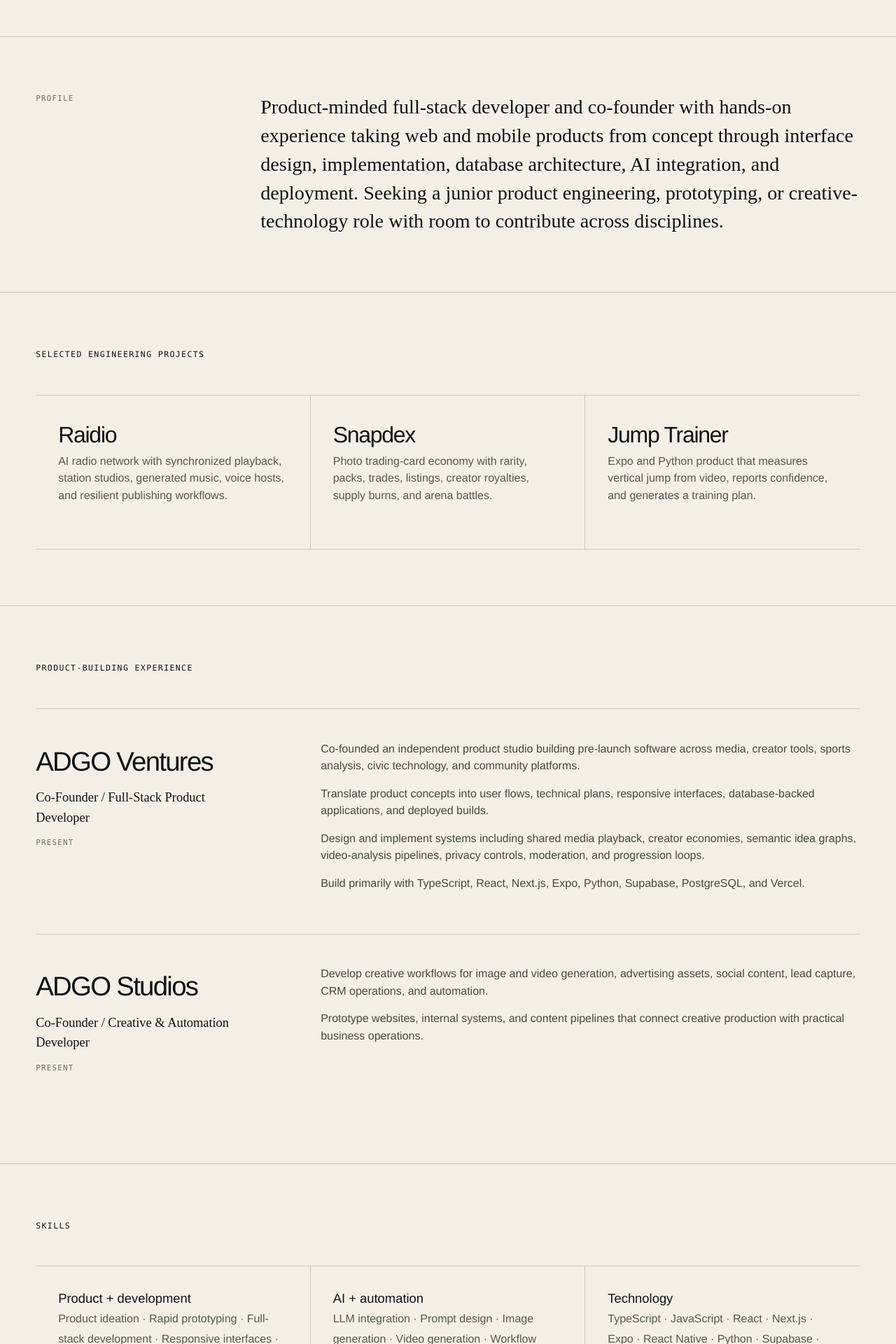
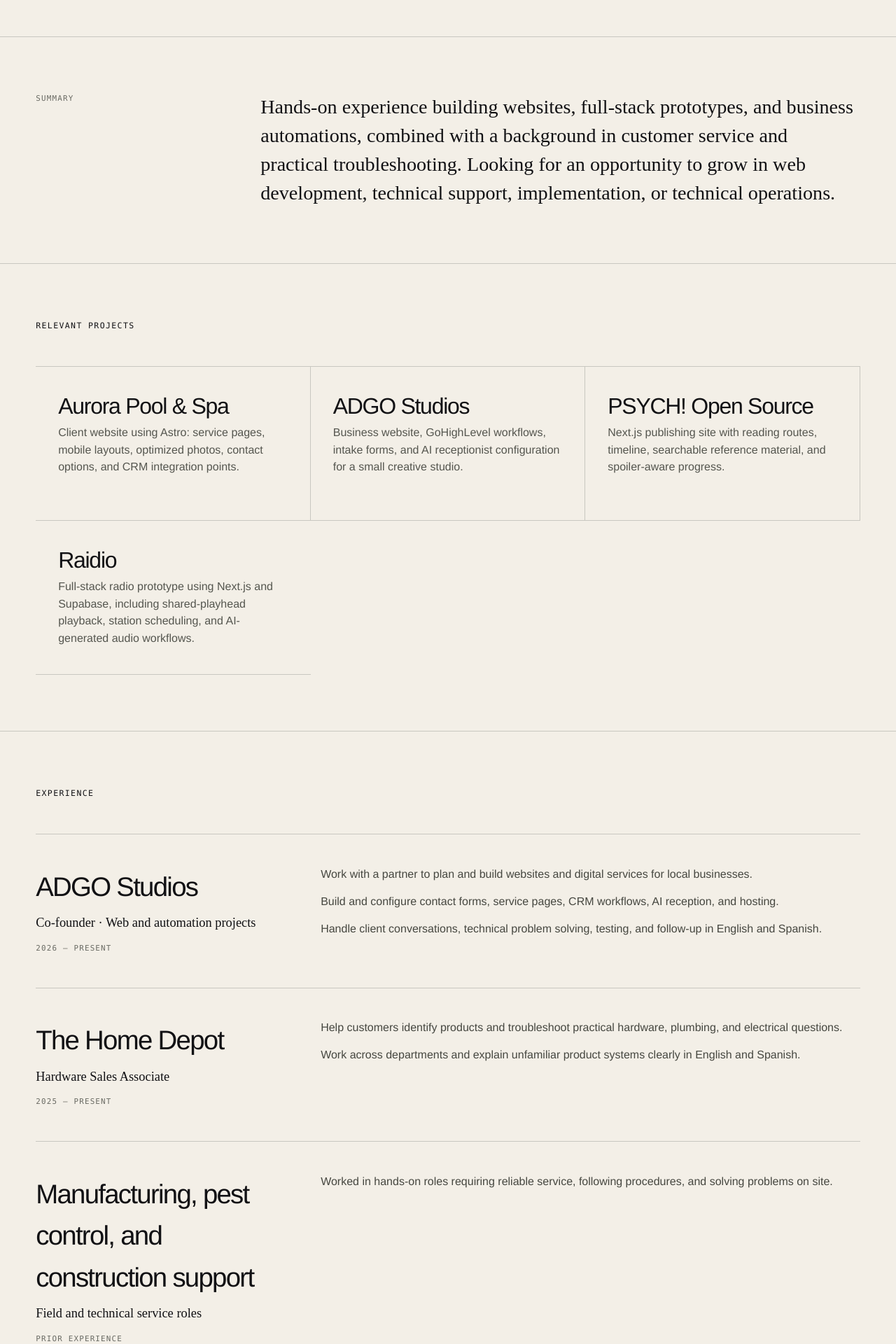
Before and after one commit to hellsangel05/portfolio-site, a Next.js app: page /resume in a window 1280 px wide. Shown: the part 460-2380 px from the top of the page at 70% size. Built offline with nearby package versions, Linux system fonts and the light colour scheme.

Commit message:
Align resume, navigation and case studies with job search

```diff
--- a/app/resume/page.tsx
+++ b/app/resume/page.tsx
@@ -3,57 +3,46 @@
 import PrintButton from "../components/PrintButton";
 
 export const metadata: Metadata = {
-  title: "Resume",
-  description: "Resume for Angel Gonzalez, a product-minded full-stack developer and co-founder of ADGO Ventures and ADGO Studios.",
+  title: "Résumé",
+  description: "Résumé and project experience for Angel Gonzalez in Los Angeles.",
   alternates: { canonical: "/resume" },
 };
 
-const productRoles = [
+const builds = [
+  { title: "Aurora Pool & Spa", slug: "aurora-pool-spa", copy: "Client website using Astro: service pages, mobile layouts, optimized photos, contact options, and CRM integration points." },
+  { title: "ADGO Studios", slug: "adgo-studios", copy: "Business website, GoHighLevel workflows, intake forms, and AI receptionist configuration for a small creative studio." },
+  { title: "PSYCH! Open Source", slug: "psych-open-source", copy: "Next.js publishing site with reading routes, timeline, searchable reference material, and spoiler-aware progress." },
+  { title: "Raidio", slug: "raidio", copy: "Full-stack radio prototype using Next.js and Supabase, including shared-playhead playback, station scheduling, and AI-generated audio workflows." },
+];
+
+const experience = [
   {
-    company: "ADGO Ventures",
-    title: "Co-Founder / Full-Stack Product Developer",
-    date: "Present",
+    title: "Co-founder · Web and automation projects",
+    company: "ADGO Studios",
+    dates: "2026 – present",
     bullets: [
-      "Co-founded an independent product studio building pre-launch software across media, creator tools, sports analysis, civic technology, and community platforms.",
-      "Translate product concepts into user flows, technical plans, responsive interfaces, database-backed applications, and deployed builds.",
-      "Design and implement systems including shared media playback, creator economies, semantic idea graphs, video-analysis pipelines, privacy controls, moderation, and progression loops.",
-      "Build primarily with TypeScript, React, Next.js, Expo, Python, Supabase, PostgreSQL, and Vercel.",
+      "Work with a partner to plan and build websites and digital services for local businesses.",
+      "Build and configure contact forms, service pages, CRM workflows, AI reception, and hosting.",
+      "Handle client conversations, technical problem solving, testing, and follow-up in English and Spanish.",
     ],
   },
   {
-    company: "ADGO Studios",
-    title: "Co-Founder / Creative & Automation Developer",
-    date: "Present",
+    title: "Hardware Sales Associate",
+    company: "The Home Depot",
+    dates: "2025 – present",
     bullets: [
-      "Develop creative workflows for image and video generation, advertising assets, social content, lead capture, CRM operations, and automation.",
-      "Prototype websites, internal systems, and content pipelines that connect creative production with practical business operations.",
+      "Help customers identify products and troubleshoot practical hardware, plumbing, and electrical questions.",
+      "Work across departments and explain unfamiliar product systems clearly in English and Spanish.",
     ],
   },
-];
-
-const selectedProducts = [
   {
-    name: "Raidio",
-    slug: "raidio",
-    description: "AI radio network with synchronized playback, station studios, generated music, voice hosts, and resilient publishing workflows.",
+    title: "Field and technical service roles",
+    company: "Manufacturing, pest control, and construction support",
+    dates: "Prior experience",
+    bullets: [
+      "Worked in hands-on roles requiring reliable service, following procedures, and solving problems on site.",
+    ],
   },
-  {
-    name: "Snapdex",
-    slug: "snapdex",
-    description: "Photo trading-card economy with rarity, packs, trades, listings, creator royalties, supply burns, and arena battles.",
-  },
-  {
-    name: "Jump Trainer",
-    slug: "jump-trainer",
-    description: "Expo and Python product that measures vertical jump from video, reports confidence, and generates a training plan.",
-  },
-];
-
-const additionalExperience = [
-  ["Hardware Sales Associate", "The Home Depot", "May 2025 — Present"],
-  ["Manufacturing Technician", "Chatsworth Products Incorporated", "Nov 2024 — May 2025"],
-  ["Pest Control Technician", "Mosquito Squad", "May 2023 — Oct 2024"],
-  ["Earlier roles", "Retail and security", "2017 — 2023"],
 ];
 
 export default function ResumePage() {
@@ -62,73 +51,61 @@
       <header className="resume-hero section-shell">
         <div>
           <Link href="/" className="back-link">← Portfolio</Link>
-          <p className="eyebrow">Resume</p>
+          <p className="eyebrow">Résumé</p>
           <h1>Angel Gonzalez</h1>
-          <p className="resume-title">Product-Minded Full-Stack Developer</p>
+          <p className="resume-title">Web Development · Automation · Technical Support</p>
         </div>
         <div className="resume-contact">
-          <p>Los Angeles, California</p>
+          <p>San Fernando Valley · Los Angeles, CA</p>
           <a href="mailto:gonzalezangel0510@yahoo.com">gonzalezangel0510@yahoo.com</a>
-          <a href="https://github.com/hellsangel05" target="_blank" rel="noreferrer">github.com/hellsangel05 ↗</a>
-          <a href="https://portfolio-site-green-xi.vercel.app" target="_blank" rel="noreferrer">Portfolio website ↗</a>
+          <a href="https://portfolio-site-green-xi.vercel.app" target="_blank" rel="noreferrer">Portfolio ↗</a>
+          <a href="https://github.com/hellsangel05" target="_blank" rel="noreferrer">GitHub ↗</a>
           <div className="resume-downloads">
-            <a href="/angel-gonzalez-resume.pdf" download className="button button-primary">Download PDF</a>
+            <a className="button button-primary" href="/angel-gonzalez-resume.pdf" download>Download PDF</a>
             <PrintButton />
           </div>
         </div>
       </header>
 
       <section className="resume-summary section-shell">
-        <div className="resume-section-label">Profile</div>
-        <p>
-          Product-minded full-stack developer and co-founder with hands-on experience taking web
-          and mobile products from concept through interface design, implementation, database
-          architecture, AI integration, and deployment. Seeking a junior product engineering,
-          prototyping, or creative-technology role with room to contribute across disciplines.
-        </p>
+        <div className="resume-section-label">Summary</div>
+        <p>Hands-on experience building websites, full-stack prototypes, and business automations, combined with a background in customer service and practical troubleshooting. Looking for an opportunity to grow in web development, technical support, implementation, or technical operations.</p>
       </section>
 
       <section className="resume-block section-shell">
-        <h2>Selected engineering projects</h2>
+        <h2>Relevant projects</h2>
         <div className="resume-products">
-          {selectedProducts.map((product) => (
-            <article key={product.slug}>
-              <h3><Link href={`/work/${product.slug}`}>{product.name}</Link></h3>
-              <p>{product.description}</p>
+          {builds.map((project) => (
+            <article key={project.slug}>
+              <h3><Link href={"/work/" + project.slug}>{project.title}</Link></h3>
+              <p>{project.copy}</p>
             </article>
           ))}
         </div>
       </section>
 
       <section className="resume-block section-shell">
-        <h2>Product-building experience</h2>
-        {productRoles.map((role) => (
-          <article className="resume-role" key={role.company}>
-            <div>
-              <h3>{role.company}</h3>
-              <p>{role.title}</p>
-              <span>{role.date}</span>
-            </div>
-            <ul>{role.bullets.map((bullet) => <li key={bullet}>{bullet}</li>)}</ul>
+        <h2>Experience</h2>
+        {experience.map((entry) => (
+          <article className="resume-role" key={entry.company}>
+            <div><h3>{entry.company}</h3><p>{entry.title}</p><span>{entry.dates}</span></div>
+            <ul>{entry.bullets.map((bullet) => <li key={bullet}>{bullet}</li>)}</ul>
           </article>
         ))}
       </section>
 
       <section className="resume-block resume-skills section-shell">
-        <h2>Skills</h2>
+        <h2>Technical skills</h2>
         <div>
-          <article><h3>Product + development</h3><p>Product ideation · Rapid prototyping · Full-stack development · Responsive interfaces · Authentication · Database-backed applications · API integrations · Deployment · Debugging · Product iteration</p></article>
-          <article><h3>AI + automation</h3><p>LLM integration · Prompt design · Image generation · Video generation · Workflow automation · Computer vision workflows</p></article>
-          <article><h3>Technology</h3><p>TypeScript · JavaScript · React · Next.js · Expo · React Native · Python · Supabase · PostgreSQL · Vercel · GitHub · APIs</p></article>
+          <article><h3>Development</h3><p>JavaScript · TypeScript · React · Next.js · Astro · Python · GitHub · APIs · Responsive design</p></article>
+          <article><h3>Data and hosting</h3><p>Supabase · PostgreSQL · Authentication · Vercel · Cloudflare · Deployment and debugging</p></article>
+          <article><h3>Business technology</h3><p>GoHighLevel · CRM configuration · Website forms · Voice AI · Workflow automation · Bilingual customer support</p></article>
         </div>
       </section>
 
       <section className="resume-block section-shell">
-        <h2>Additional experience + education</h2>
+        <h2>Education</h2>
         <div className="earlier-grid">
-          {additionalExperience.map(([title, company, date]) => (
-            <article key={`${title}-${company}`}><h3>{title}</h3><p>{company}</p><span>{date}</span></article>
-          ))}
           <article><h3>Granada Hills Charter High School</h3><p>High school diploma</p><span>2016</span></article>
         </div>
       </section>
```
